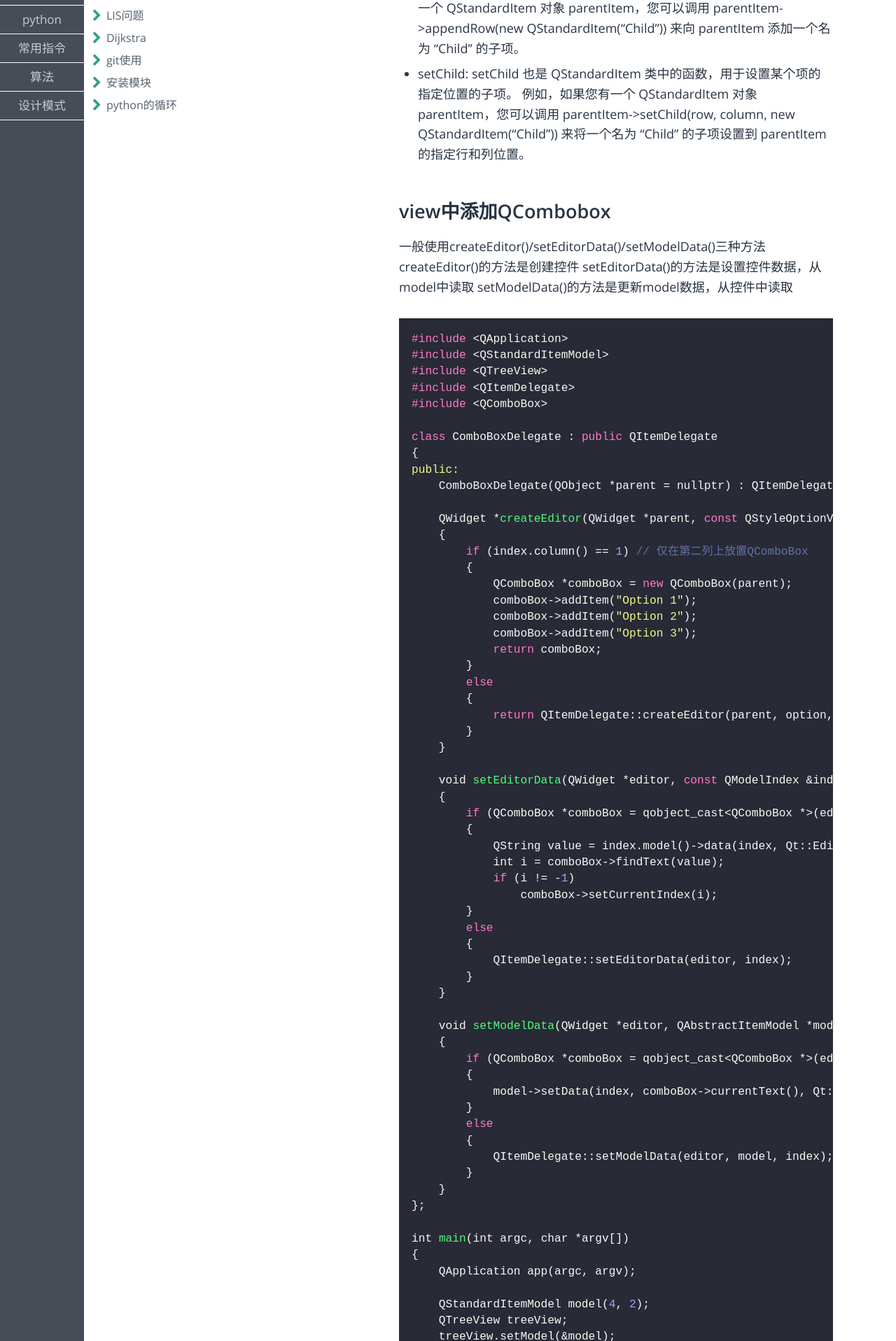
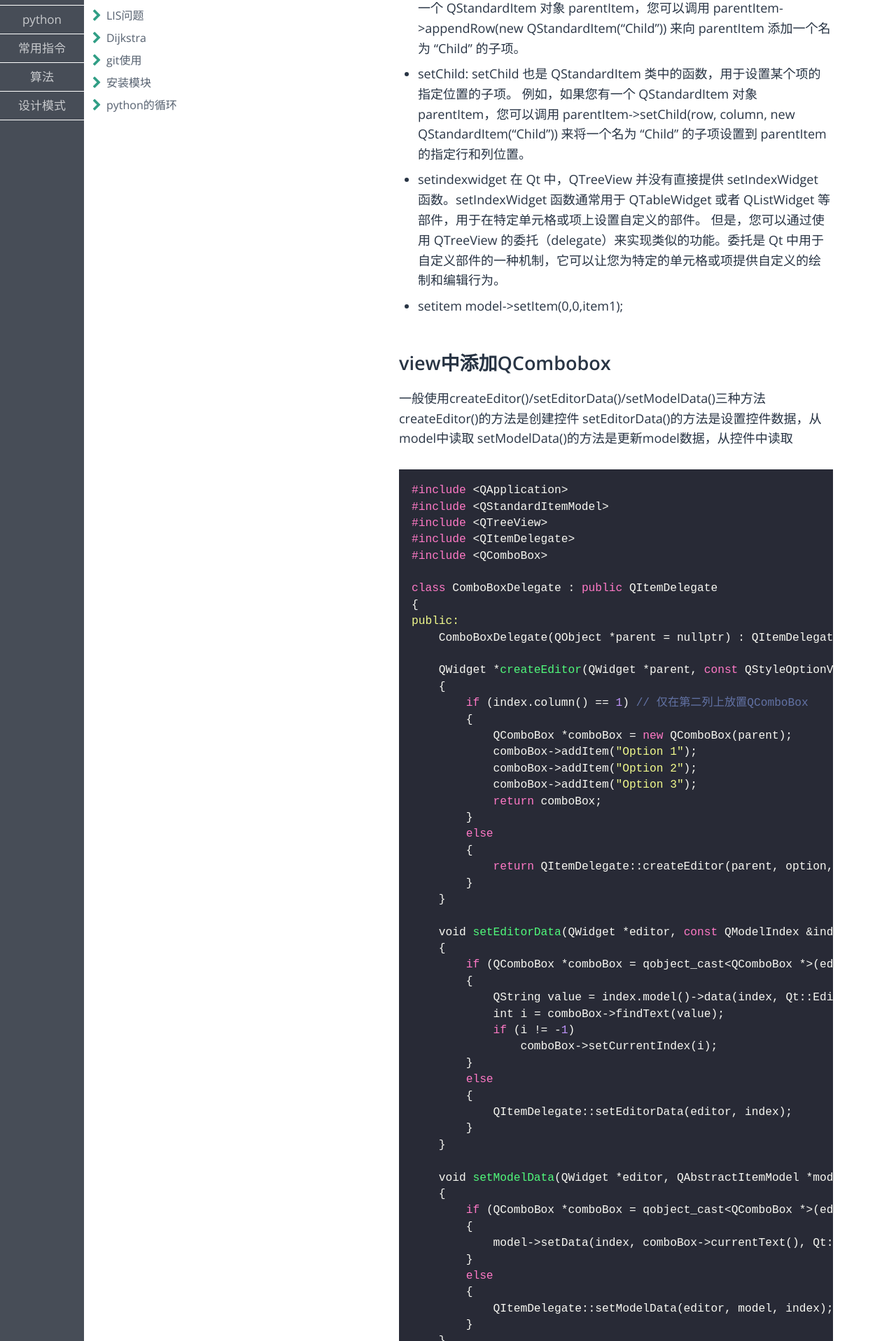
Before and after one commit to aliangaaa/aliangaaa.github.io, a Jekyll site: the page built from _posts/QT/2023-12-22-model.md, in a window 1280 px wide. Shown: the part 554-2471 px from the top of the page at 70% size. Built offline with Jekyll 4.4.1, drawn with Linux system fonts in a browser that asks for light colours; some web fonts are replaced.

Commit message:
Update 2023-12-22-model.md

```diff
--- a/_posts/QT/2023-12-22-model.md
+++ b/_posts/QT/2023-12-22-model.md
@@ -20,7 +20,11 @@ appendRow 是 QStandardItem 类中的函数，用于在树形视图中的项（Q
 - setChild:
 setChild 也是 QStandardItem 类中的函数，用于设置某个项的指定位置的子项。
 例如，如果您有一个 QStandardItem 对象 parentItem，您可以调用 parentItem->setChild(row, column, new QStandardItem("Child")) 来将一个名为 "Child" 的子项设置到 parentItem 的指定行和列位置。
-
+- setindexwidget
+在 Qt 中，QTreeView 并没有直接提供 setIndexWidget 函数。setIndexWidget 函数通常用于 QTableWidget 或者 QListWidget 等部件，用于在特定单元格或项上设置自定义的部件。
+但是，您可以通过使用 QTreeView 的委托（delegate）来实现类似的功能。委托是 Qt 中用于自定义部件的一种机制，它可以让您为特定的单元格或项提供自定义的绘制和编辑行为。
+- setitem
+model->setItem(0,0,item1);
 
 ## view中添加QCombobox
 一般使用createEditor()/setEditorData()/setModelData()三种方法
```
